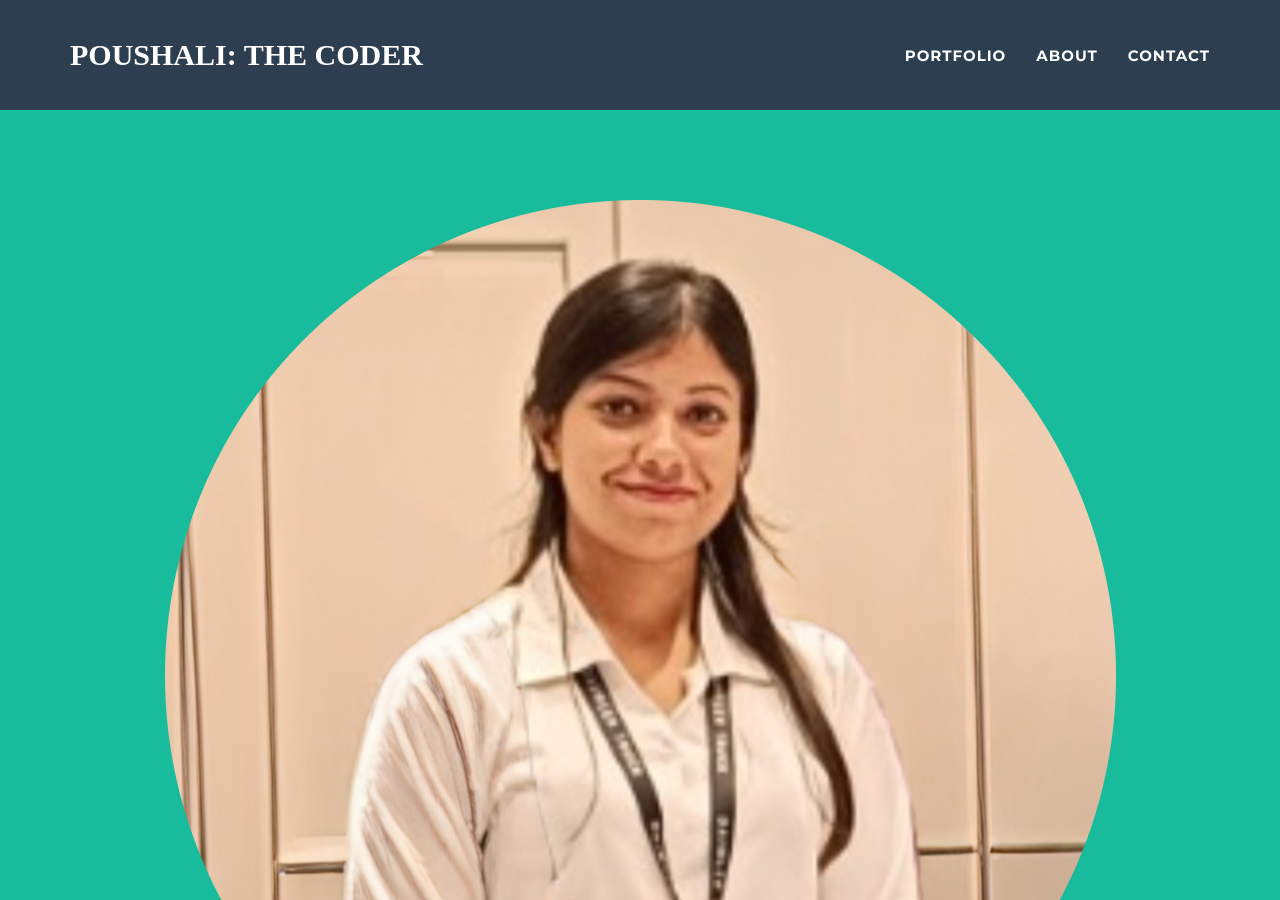
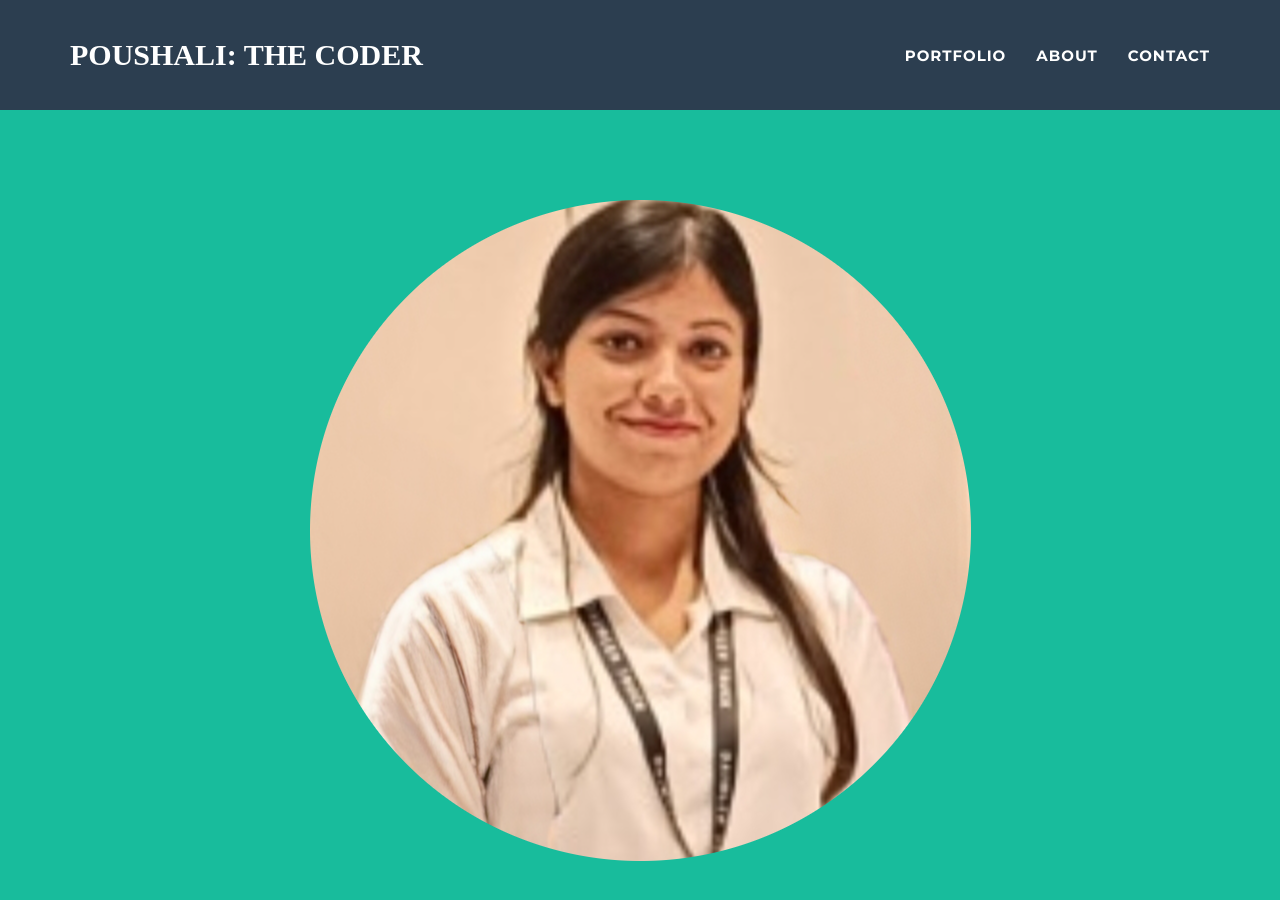
Before and after one commit to poushalic34/poushalic34.github.io, a Jekyll site: the page built from index.html, in a window 1280 px wide and 900 px high. Built offline with Jekyll 4.4.1, drawn with Linux system fonts in a browser that asks for light colours.

Commit message:
Update header.html

```diff
--- a/_includes/header.html
+++ b/_includes/header.html
@@ -3,7 +3,7 @@
   <div class="container">
     <div class="row">
       <div class="col-lg-12">
-        <img class="img-responsive" src="img/profile2.png" alt="profile-pic" />
+        <img class="img-responsive" src="img/profile3.png" alt="profile-pic" />
         <div class="intro-text">
           <span class="name">{{ site.title }}</span>
           <hr class="star-light" />
```
